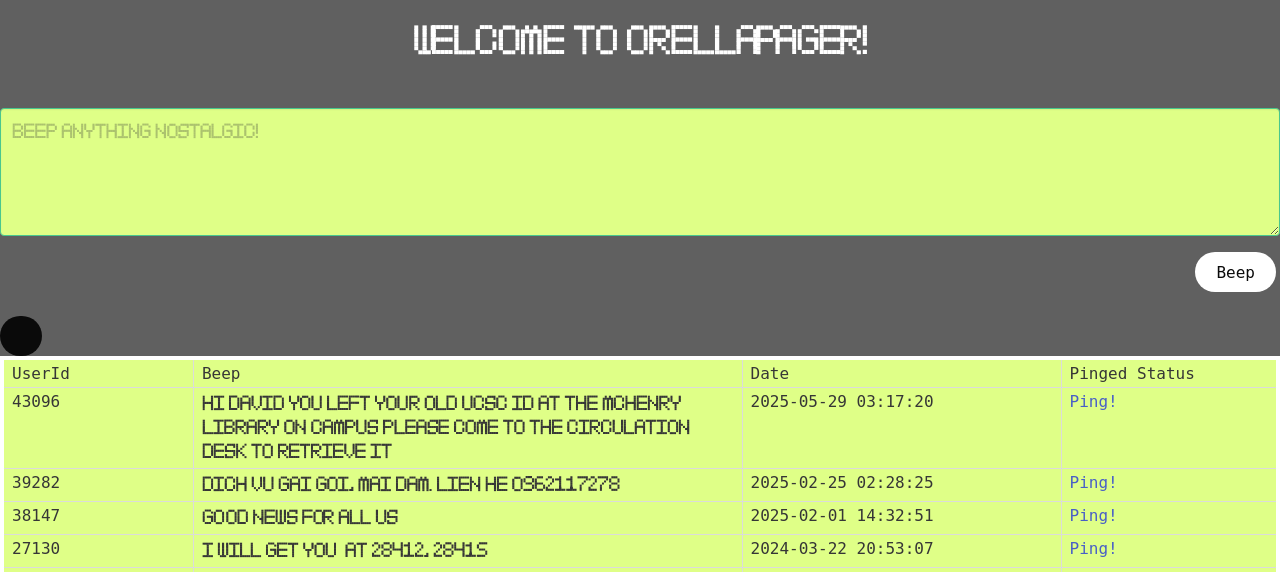
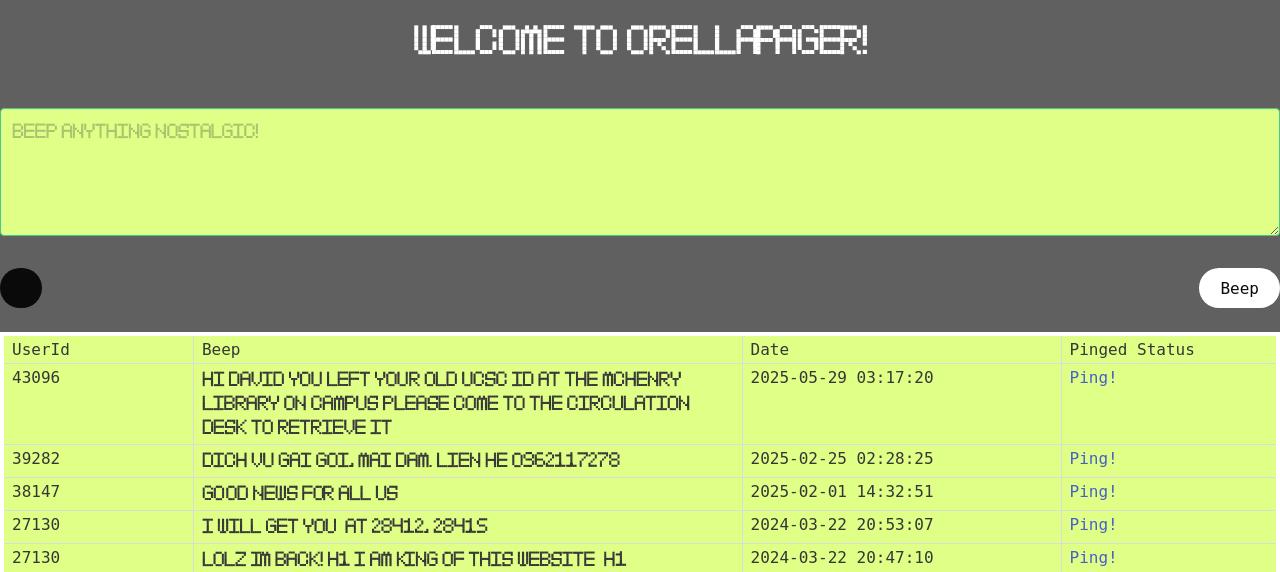
Before and after one commit to djorella/OrellaPager, a PHP site: page / in a window 1280 px wide. Shown: the top 572 px of the page. Run offline with PHP 8.4, Linux system fonts and the light colour scheme; data comes from the database, SQL or seed files in the repository; some libraries are stand-ins or nearby versions.

Commit message:
Put the sound button and Beep button on the same line
The black sound button sat after the form as its own element while the
Beep button was in a separate right-aligned row below the captcha, so
they never lined up. Both now share one flex row inside the form: sound
button at the left edge, Beep at the right edge, same height and
vertical centre at every width (verified from 320px to 1920px).

The sound button is type="button" so it cannot submit the form, and has
an aria-label.

Co-Authored-By: Claude Sonnet 5.5 <noreply@anthropic.com>

```diff
--- a/index.php
+++ b/index.php
@@ -223,6 +223,8 @@ print <<<EOF
 			.table th, .table td { padding: 0.3em 0.2em; }
 			.table td:nth-child(1), .table td:nth-child(4) { font-size: 0.7rem; }
 		}
+		/* Sound button on the left, Beep on the right, always on the same line. */
+		.action-row { display: flex; justify-content: space-between; align-items: center; }
 		.nope {
 			position: absolute; left: -9999px; width: 1px; height: 1px; opacity: 0;
 		}
@@ -250,19 +252,16 @@ print <<<EOF
 					<div class="nope" aria-hidden="true">
 						<label>Leave this field empty <input type="text" name="website" tabindex="-1" autocomplete="off"></label>
 					</div>
-					<div class="buttons is-right pt-4 pb-5">
-						<audio id="play" src="beep-02.wav" type="audio/wav" preload="auto"></audio>
-						<audio id="notif" src="GTA3pager.mp3" type="audio/mpeg">
-						</audio>
-					    <div class="h-captcha" data-sitekey="$safeSiteKey"></div>
-						<br>
+					<audio id="play" src="beep-02.wav" type="audio/wav" preload="auto"></audio>
+					<audio id="notif" src="GTA3pager.mp3" type="audio/mpeg"></audio>
+					<div class="buttons is-right pt-4">
+						<div class="h-captcha" data-sitekey="$safeSiteKey"></div>
+					</div>
+					<div class="action-row pb-5">
+						<button type="button" onclick="playNotif()" class="button is-rounded is-black console" aria-label="Play pager sound"></button>
 						<input onclick="playBeep()" class="button is-rounded is-white console" type=submit value="Beep">
-				</div>
-
-
-
+					</div>
 					</form>
-					<button onclick="playNotif()" class="button is-rounded is-black console ">
 				</div>
 			</div>
 	</body>
```
